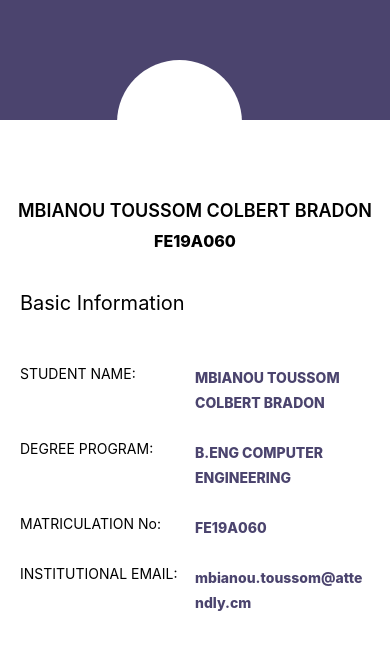
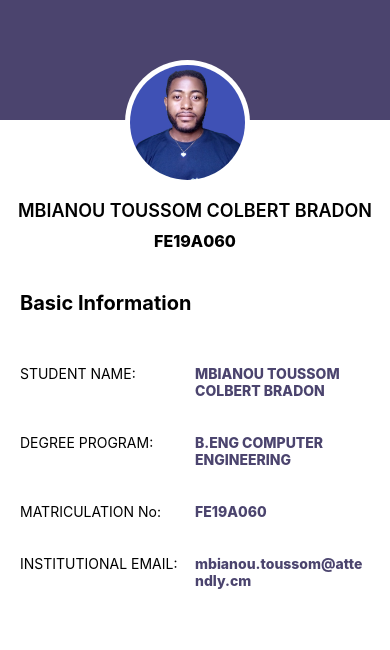
Before and after one commit to mbianou-bradon/attendly, a React Native app: screen / in a window 390 px wide. Shown: the top 650 px of the page. Built offline with nearby package versions, Linux system fonts and the light colour scheme.

Commit message:
Adjusted profile Image container in Profile screen

```diff
--- a/src/screens/Profile/Profile.screen.styles.tsx
+++ b/src/screens/Profile/Profile.screen.styles.tsx
@@ -16,16 +16,28 @@ const styles = StyleSheet.create({
     coverImageContainer : {
 
     },
+    coverImageStyles : {
+        width: "100%",
+        height: "100%",
+    },
     profileImageContainer : {
         backgroundColor : colors.neutral_white,
         width: 125,
         height: 125,
         borderRadius: 70,
+        // borderWidth: 3,
+        // borderColor: colors.primary,
+        padding: 5,
         zIndex: 50,
-        elevation: 2,
+        elevation: 5,
         position: "absolute",
         top: "50%",
-        left: "30%"
+        left: "32%"
+    },
+    profileImageStyles : {
+        width: "100%",
+        height: "100%",
+        borderRadius: 70,
     },
     shortDetailsContainer : {
         justifyContent: "center",
@@ -49,9 +61,10 @@ const styles = StyleSheet.create({
     basicInfoTitleText : {
         fontSize : 20,
         marginBottom : 50,
+        fontWeight: "700",
     },
     infoSubContainer : {
-        gap: 25
+        gap: 35
     },
     userDetailsContainer : {
         flexDirection: "row",
@@ -64,7 +77,6 @@ const styles = StyleSheet.create({
         fontSize: 14,
         color : colors.primary,
         fontWeight: "800",
-        lineHeight: 25,
     }
 });
 
--- a/src/screens/Profile/Profile.tsx
+++ b/src/screens/Profile/Profile.tsx
@@ -1,4 +1,4 @@
-import { Text, View } from "react-native";
+import { Image, Text, View } from "react-native";
 import styles from "./Profile.screen.styles";
 
 
@@ -10,8 +10,12 @@ export default function Profile(){
         <View style={styles.profileMainContainer}>
             <View>
                 <View style={styles.headerContainer}>
-                    <View style={styles.coverImageContainer}></View>
-                    <View style={styles.profileImageContainer}></View>
+                    <View style={styles.coverImageContainer}>
+                        {/* <Image source={require("")} style={styles.coverImageStyles}/> */}
+                    </View>
+                    <View style={styles.profileImageContainer}>
+                        <Image source={require("../../assets/images/MBIANOU_TOUSSOM_COLBERT_BRADON_card.png")} style={styles.profileImageStyles}/>
+                    </View>
                 </View>
                 <View style={styles.shortDetailsContainer}>
                     <Text style={styles.userName}>MBIANOU TOUSSOM COLBERT BRADON</Text>
```
Also changed, not shown: src/assets/images/MBIANOU_TOUSSOM_COLBERT_BRADON_card.png (added).
